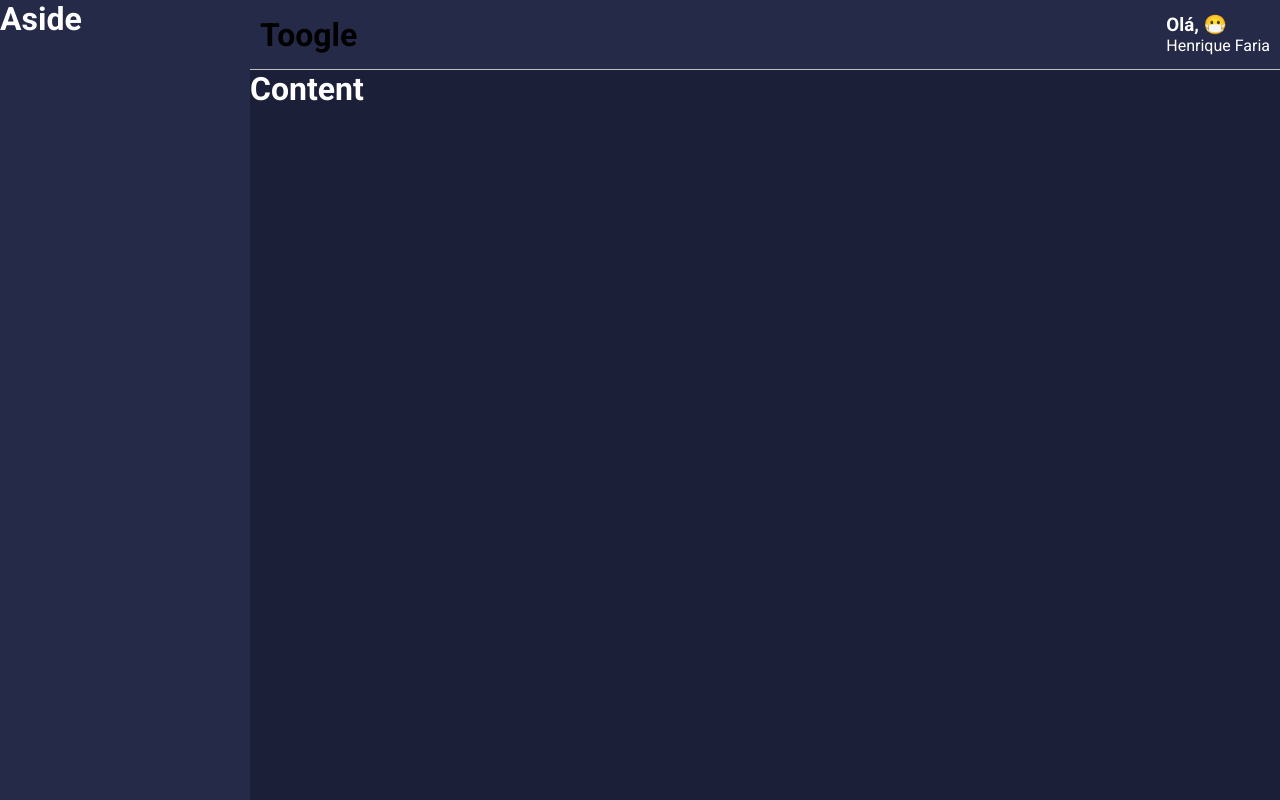
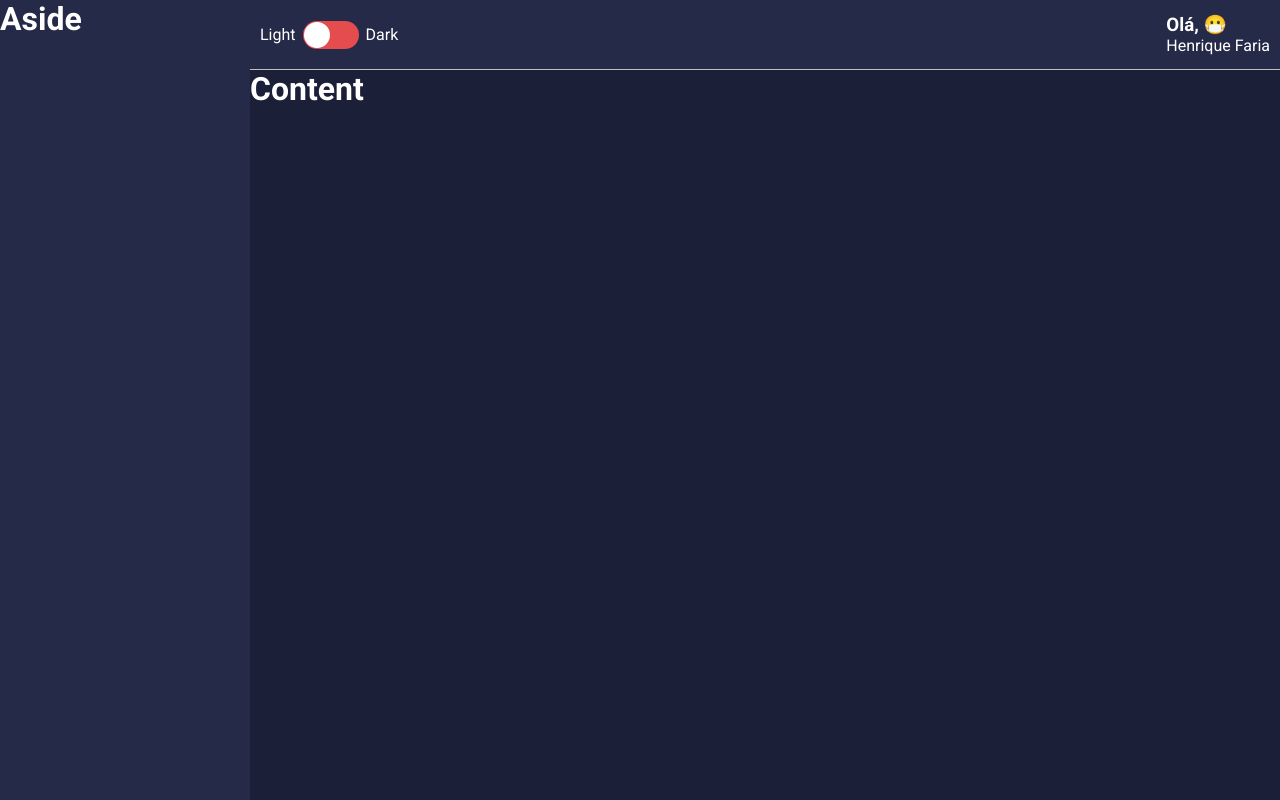
Before and after one commit to henriquerbf/Wallet, a React (Create React App) app: page / in a window 1280 px wide. Built offline with nearby package versions, Linux system fonts and the light colour scheme.

Commit message:
add Toggle to define theme

```diff
--- a/src/Components/MainHeader/index.tsx
+++ b/src/Components/MainHeader/index.tsx
@@ -1,5 +1,6 @@
 import React, {useMemo} from 'react';
 import emojis from '../../Utils/emojis';
+import Toggle from '../Toggle';
 
 import {
     Container,
@@ -17,7 +18,7 @@
 
     return(
         <Container>
-            <h1>Toogle</h1>
+            <Toggle/>
             <Profile>
                 <Welcome>Olá, {emoji}</Welcome>
                 <UserName>Henrique Faria</UserName>
--- /dev/null
+++ b/src/Components/Toggle/index.tsx
@@ -0,0 +1,29 @@
+import React, {useState} from 'react';
+
+import {
+    Container,
+    ToggleLabel,
+    ToggleSelector
+} from './styles';
+
+
+const Toggle: React.FC = () =>{
+
+    const [status, setStatus] = useState(false);
+
+    return(
+        <Container>
+            <ToggleLabel>Light</ToggleLabel>
+            <ToggleSelector
+                checked = {status}
+                uncheckedIcon = {false}
+                checkedIcon = {false}
+                onChange = {() => setStatus(!status)}
+            />
+            <ToggleLabel>Dark</ToggleLabel>
+        </Container>
+    );
+
+}
+
+export default Toggle;
--- /dev/null
+++ b/src/Components/Toggle/styles.ts
@@ -0,0 +1,20 @@
+import styled from 'styled-components';
+import Switch, {ReactSwitchProps} from 'react-switch';
+
+export const Container = styled.div`
+    display: flex;
+    align-items: center;
+`;
+
+export const ToggleLabel = styled.span`
+    color: ${props => props.theme.colors.white};
+`;
+
+export const ToggleSelector = styled(Switch).attrs<ReactSwitchProps>(
+    ({ theme }) => ({
+        onColor: theme.colors.info,
+        offColor: theme.colors.warning
+    }))<ReactSwitchProps>`
+    margin: 0 7px;
+
+`;
```
